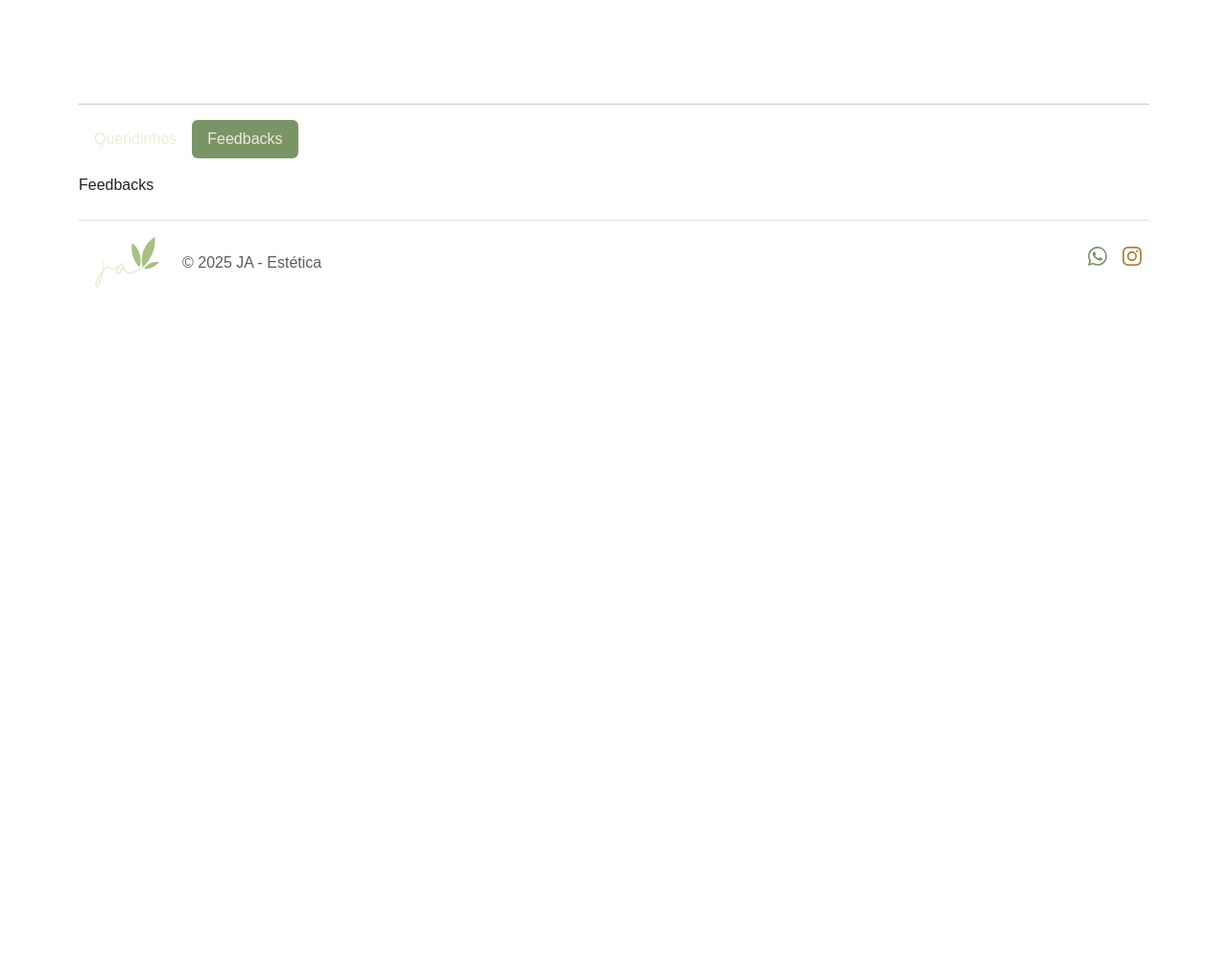
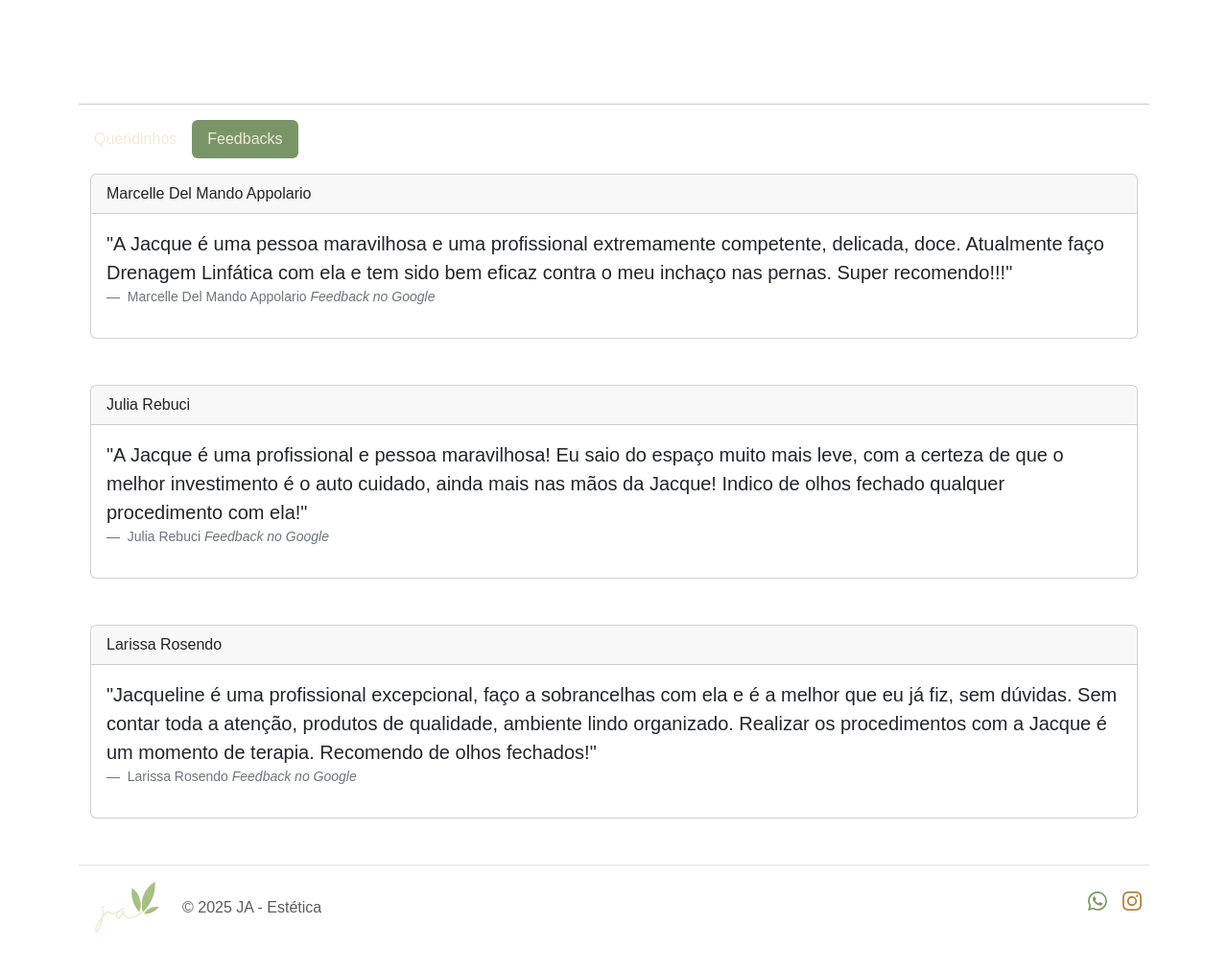
Before and after one commit to thiagofalima/ja-estetica, a Flask app: page / in a window 1280 px wide, after a click on "Feedbacks". Shown: the part 557-1571 px from the top of the page at 96% size. Before the commit the page ends 857 px from the top, so only its background shows below. Run offline with Flask 3, Linux system fonts and the light colour scheme.

Commit message:
feat(feedbacks): Add feedbacks tab content

```diff
--- a/app/templates/macros/tabs.html
+++ b/app/templates/macros/tabs.html
@@ -62,7 +62,68 @@
         </div>
         </section>
         <div class="tab-pane fade" id="pills-profile" role="tabpanel" aria-labelledby="pills-profile-tab" tabindex="0">
-            Feedbacks</div>
+
+            <section class="feedbacks">
+                <div class="container">
+                    <div class="card mb-5">
+                        <div class="card-header">
+                            Marcelle Del Mando Appolario
+                        </div>
+                        <div class="card-body">
+                            <figure>
+                                <blockquote class="blockquote">
+                                    <p>"A Jacque é uma pessoa maravilhosa e uma profissional extremamente competente,
+                                        delicada, doce.
+                                        Atualmente faço Drenagem Linfática com ela e tem sido bem eficaz contra o meu
+                                        inchaço nas pernas. Super recomendo!!!"</p>
+                                </blockquote>
+                                <figcaption class="blockquote-footer">
+                                    Marcelle Del Mando Appolario <cite title="Source Title">Feedback no Google</cite>
+                                </figcaption>
+                            </figure>
+                        </div>
+                    </div>
+                    <div class="card mb-5">
+                        <div class="card-header">
+                            Julia Rebuci
+                        </div>
+                        <div class="card-body">
+                            <figure>
+                                <blockquote class="blockquote">
+                                    <p>"A Jacque é uma profissional e pessoa maravilhosa! Eu saio do espaço muito mais
+                                        leve,
+                                        com a certeza de que o melhor investimento é o auto cuidado, ainda mais nas mãos
+                                        da Jacque! Indico de olhos fechado qualquer procedimento com ela!"</p>
+                                </blockquote>
+                                <figcaption class="blockquote-footer">
+                                    Julia Rebuci <cite title="Source Title">Feedback no Google</cite>
+                                </figcaption>
+                            </figure>
+                        </div>
+                    </div>
+                    <div class="card mb-5">
+                        <div class="card-header">
+                            Larissa Rosendo
+                        </div>
+                        <div class="card-body">
+                            <figure>
+                                <blockquote class="blockquote">
+                                    <p>"Jacqueline é uma profissional excepcional, faço a sobrancelhas com ela e é a
+                                        melhor que eu já fiz, sem dúvidas.
+                                        Sem contar toda a atenção, produtos de qualidade, ambiente lindo organizado.
+                                        Realizar os procedimentos com a Jacque é um momento de terapia. Recomendo de
+                                        olhos fechados!"</p>
+                                </blockquote>
+                                <figcaption class="blockquote-footer">
+                                    Larissa Rosendo <cite title="Source Title">Feedback no Google</cite>
+                                </figcaption>
+                            </figure>
+                        </div>
+                    </div>
+                </div>
+            </section>
+
+        </div>
 
     </div>
 
```
